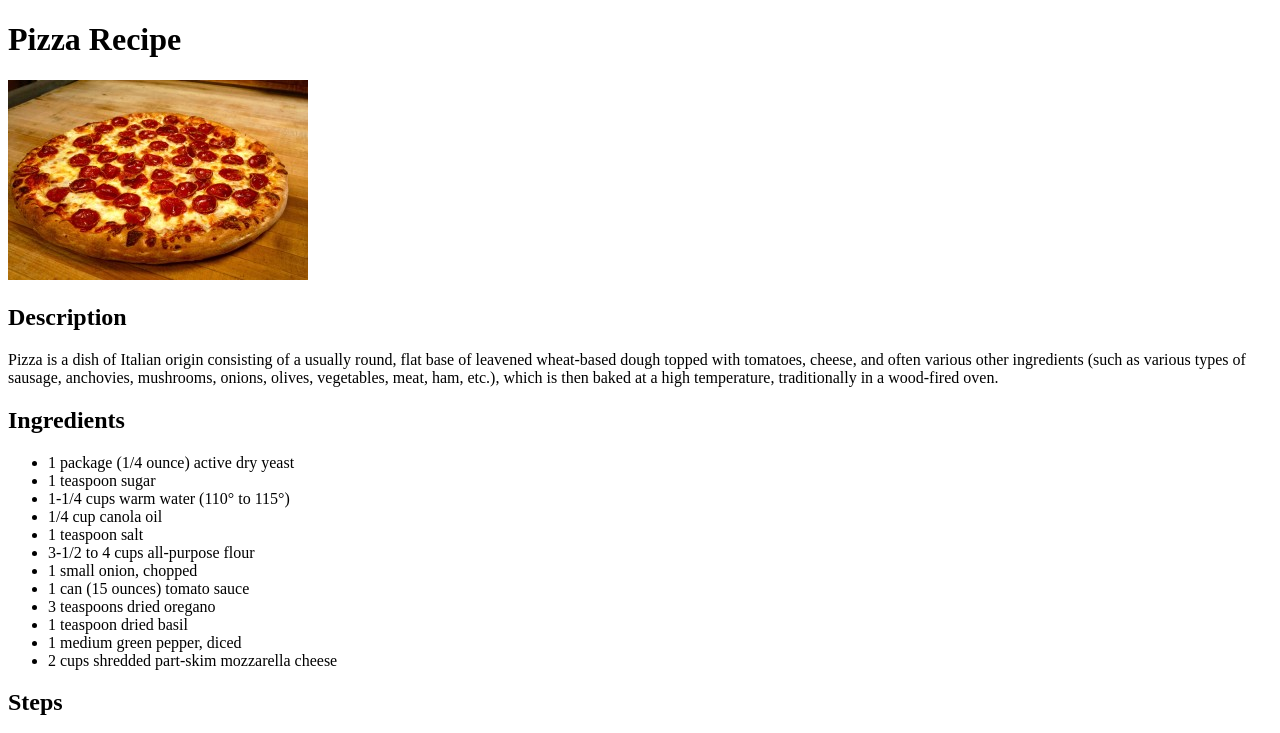
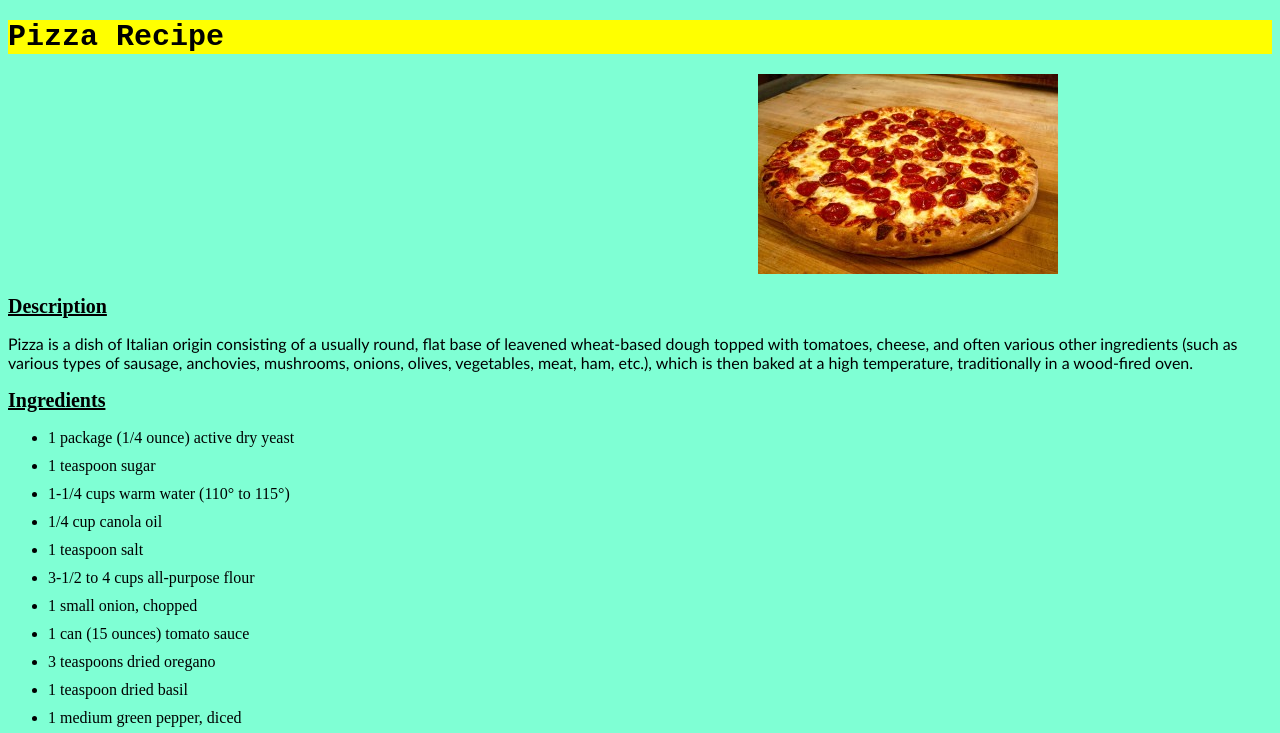
Before and after one commit to SebiB2004/retete, a plain HTML site: page retete/pizza/pizza.html in a window 1280 px wide. Shown: the top 733 px of the page. Drawn offline with Linux system fonts and the light colour scheme.

Commit message:
adding css

```diff
--- a/retete/pizza/pizza.html
+++ b/retete/pizza/pizza.html
@@ -4,10 +4,11 @@
     <meta charset="UTF-8">
     <meta name="viewport" content="width=device-width, initial-scale=1.0">
     <title>Pizza</title>
+    <link rel = "stylesheet" href = "../../style.css" />
 </head>
 <body>
     <h1>Pizza Recipe </h1>
-    <img src = "pizza.jpg">
+    <img src = "pizza.jpg" style = margin-left:750px;>
     <h2>Description </h2>
     <p>Pizza is a dish of Italian origin consisting of a usually round, flat base of leavened wheat-based dough topped with tomatoes, cheese, and often various other ingredients (such as various types of sausage, anchovies, mushrooms, onions, olives, vegetables, meat, ham, etc.), which is then baked at a high temperature, traditionally in a wood-fired oven. </p>
     <h2>Ingredients</h2>
--- /dev/null
+++ b/style.css
@@ -0,0 +1,38 @@
+button{
+   background-color: rgb(29, 182, 29);
+   color: rgb(26, 22, 22);
+   font-size: 30px;
+   font-family: 'Times New Roman';
+}
+a{
+   text-decoration:none;
+}
+h1{
+   background-color: yellow;
+   color: black;
+   font-size: 30px;
+   font-weight: bold;
+   font-family: 'Courier New';
+}
+li{
+   margin: 10px 0;
+   font-family: 'Times New Roman';
+   color: black;
+}
+h2{
+   text-decoration-line: underline;
+   color: black;
+   text-decoration-color: black;
+   font-size: 20px;
+   text-decoration-offset: 0.2em;
+}
+p{
+   color:black;
+   font-family: 'Calibri';
+}
+img{
+   margin-left: 550px;
+}
+body{
+   background-color: aquamarine;
+}
```
Also changed, not shown: index.html (+6 -3 lines), retete/carbonara/carbonara.html (+1 -0 lines), retete/shaorma/shaorma.html (+2 -1 lines).
